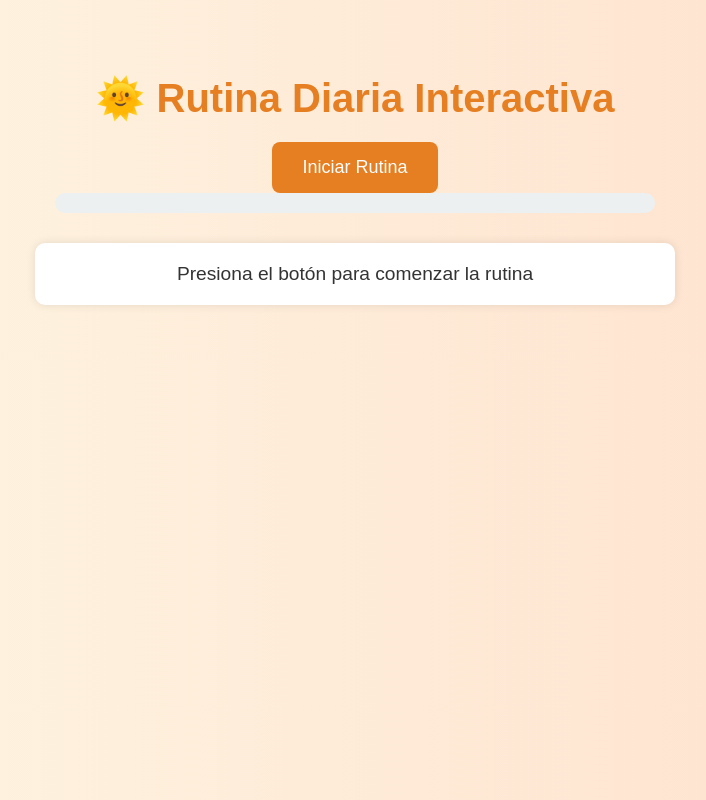
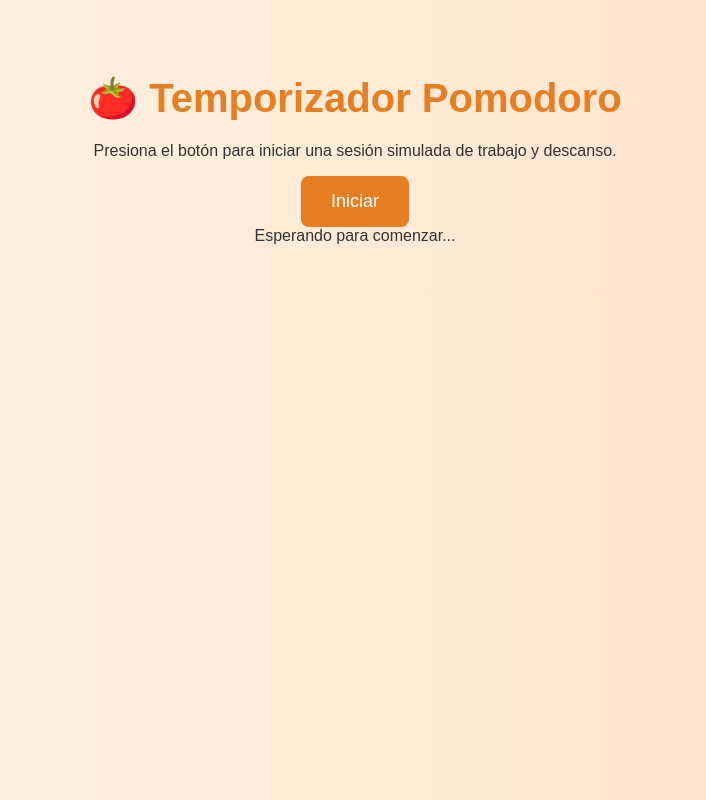
Before and after one commit to AnaMolina-dev/asyncAwait, a plain HTML site: page index.html in a window 1280 px wide. Shown: the whole page, without its empty margins (285-991 px from the left). Drawn offline with Linux system fonts and the light colour scheme.

Commit message:
index.html

```diff
--- a/index.html
+++ b/index.html
@@ -3,20 +3,21 @@
 
 <head>
     <meta charset="UTF-8">
-    <title>Rutina Diaria con JavaScript</title>
+    <title>Temporizador Pomodoro</title>
     <link rel="stylesheet" href="style.css">
+
 </head>
 
 <body>
-    <h1>🌞 Rutina Diaria Interactiva</h1>
-    <button onclick="rutinaDiaria()">Iniciar Rutina</button>
-    <div id="barraContainer">
-        <div id="progreso"></div>
-    </div>
-    <div id="log">Presiona el botón para comenzar la rutina</div>
+    <h1>🍅 Temporizador Pomodoro</h1>
+    <p>Presiona el botón para iniciar una sesión simulada de trabajo y descanso.</p>
+    <button onclick="temporizadorPomodoro()">Iniciar</button>
+    <div id="mensaje">Esperando para comenzar...</div>
 
-    <!-- Aquí se enlaza el archivo de JavaScript externo -->
-    <script src="script.js"></script>
+    <script src="script.js">
+
+    </script>
+
 </body>
 
 </html>
```
